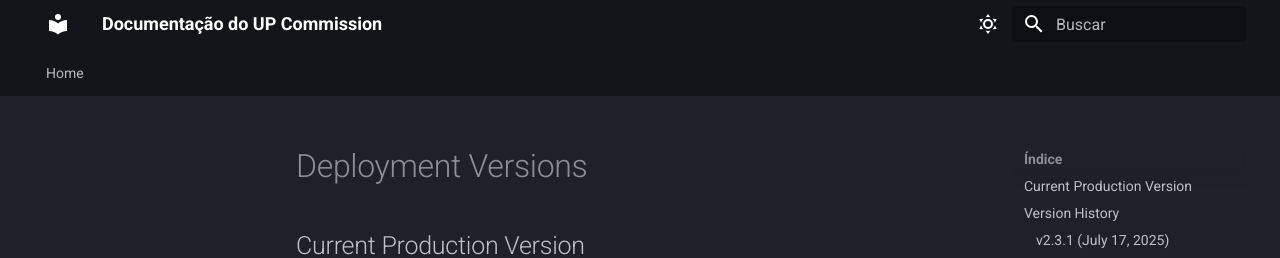
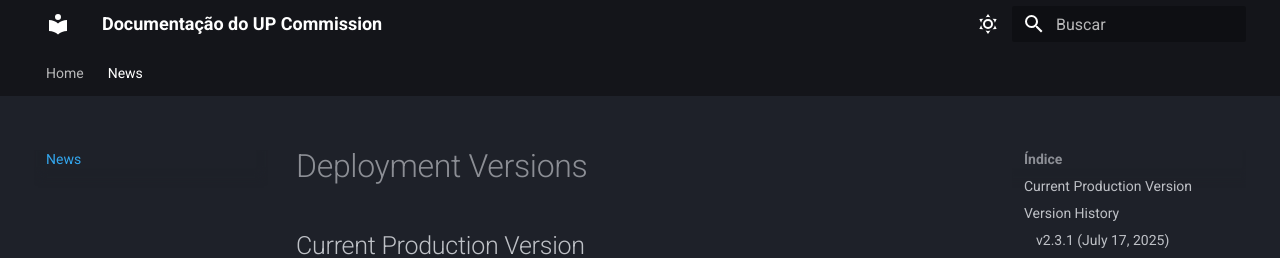
Before and after one commit to mateusloubach/up-commission, an MkDocs documentation site: the page built from documentation/docs/news.md, in a window 1280 px wide and 900 px high. Shown: the top 258 px of the window. Built offline with MkDocs 1.6.1 and Material for MkDocs 9.7.7, drawn with Linux system fonts in a browser that asks for light colours; the version menu is left out.

Commit message:
added news page

```diff
--- a/documentation/mkdocs.yml
+++ b/documentation/mkdocs.yml
@@ -27,6 +27,7 @@ theme:
     repo: fontawesome/brands/gitlab
 nav:
   - Home: index.md
+  - News: news.md
 plugins:
   - search:
       separator: '[\s\-\.]+'
```
